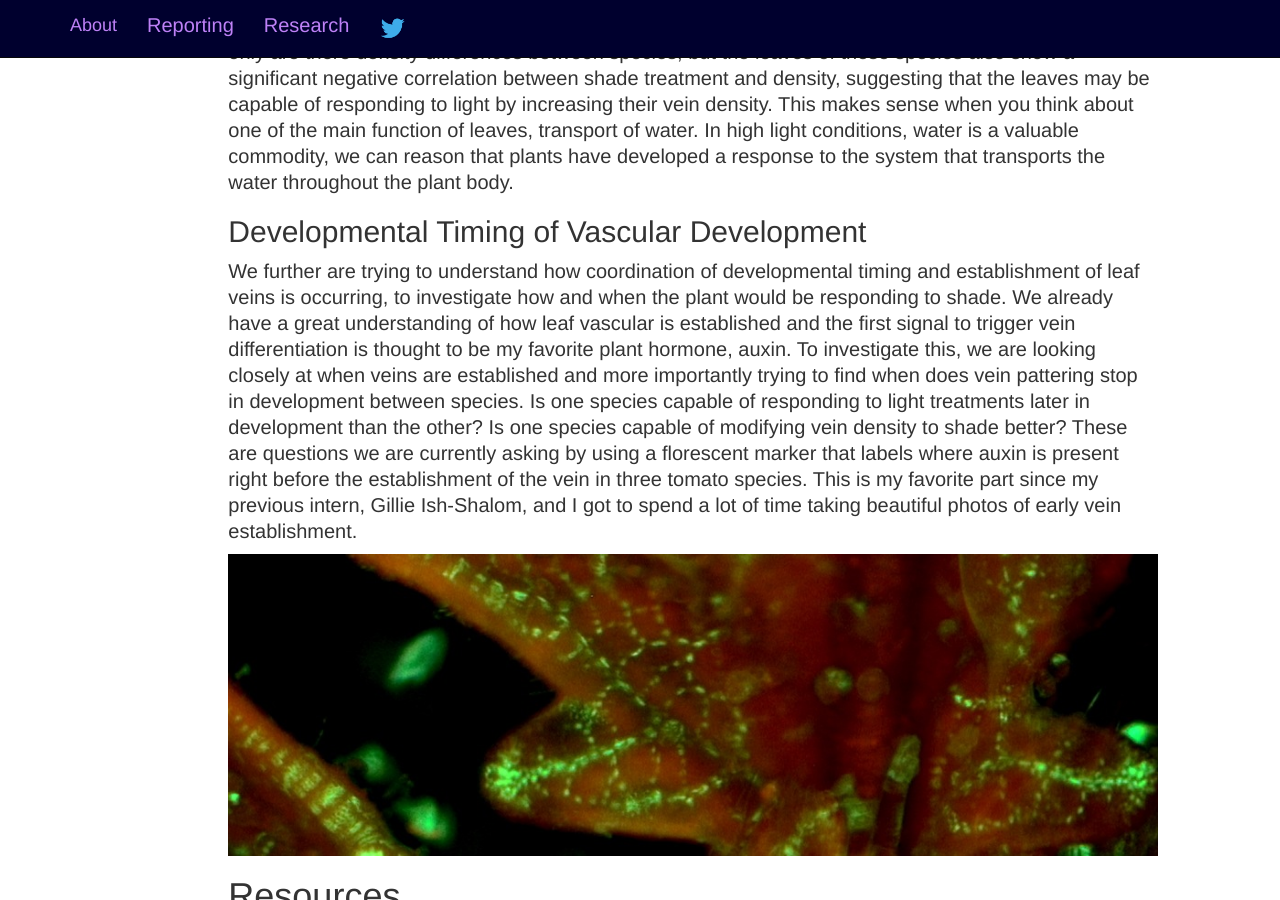
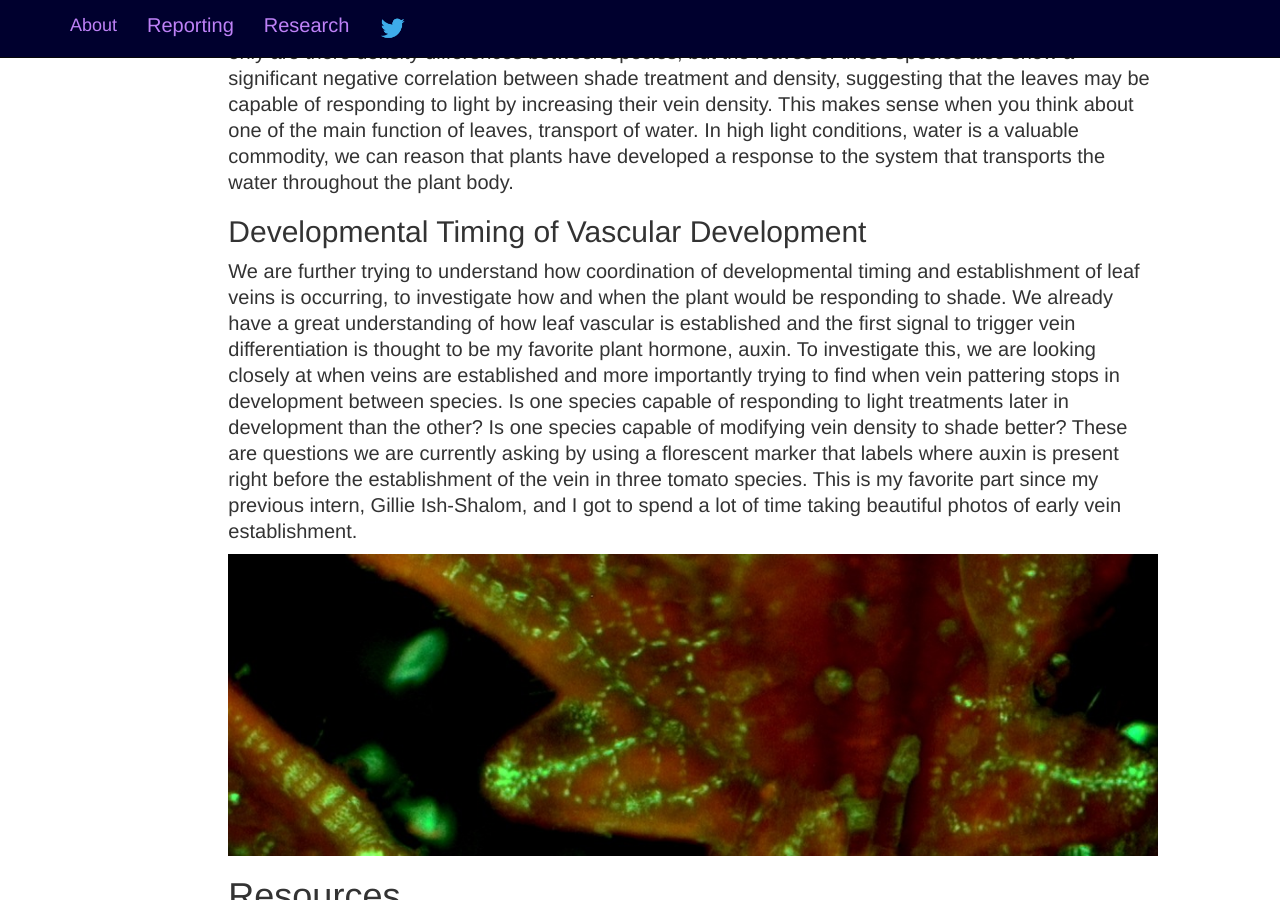
Before and after one commit to iamciera/creports, a Jekyll site: the page built from research/vein/index.html, in a window 1280 px wide and 900 px high, scrolled down 2932 px. Built offline with Jekyll 4.4.1, drawn with Linux system fonts in a browser that asks for light colours; nearby versions of some CDN libraries; Markdown is read by kramdown in place of the engine named in the settings.

Commit message:
edited vein

```diff
--- a/research/vein/index.html
+++ b/research/vein/index.html
@@ -72,7 +72,7 @@ There are significant differences in density between <i>Solanum lycopersicum</i>
 <H2>Developmental Timing of Vascular Development</H2>
 
 <p>
-We further are trying to understand how coordination of developmental timing and establishment of leaf veins is occurring, to investigate how and when the plant would be responding to shade.  We already have a great understanding of how leaf vascular is established and the first signal to trigger vein differentiation is thought to be my favorite plant hormone, auxin.  To investigate this, we are looking closely at when veins are established and more importantly trying to find when does vein pattering stop in development between species. Is one species capable of responding to light treatments later in development than the other? Is one species capable of modifying vein density to shade better?  These are questions we are currently asking by using a florescent marker that labels where auxin is present right before the establishment of the vein in three tomato species.  This is my favorite part since my previous intern, Gillie Ish-Shalom, and I got to spend a lot of time taking beautiful photos of early vein establishment.
+We are further trying to understand how coordination of developmental timing and establishment of leaf veins is occurring, to investigate how and when the plant would be responding to shade.  We already have a great understanding of how leaf vascular is established and the first signal to trigger vein differentiation is thought to be my favorite plant hormone, auxin.  To investigate this, we are looking closely at when veins are established and more importantly trying to find when vein pattering stops in development between species. Is one species capable of responding to light treatments later in development than the other? Is one species capable of modifying vein density to shade better?  These are questions we are currently asking by using a florescent marker that labels where auxin is present right before the establishment of the vein in three tomato species.  This is my favorite part since my previous intern, Gillie Ish-Shalom, and I got to spend a lot of time taking beautiful photos of early vein establishment.
 </p>
 
 <img src="{{ site.baseurl }}/img/vein1.jpg" class="img-responsive" alt="Responsive image">
```
